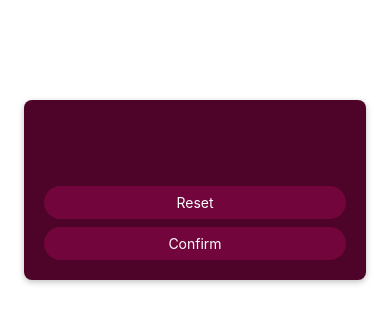
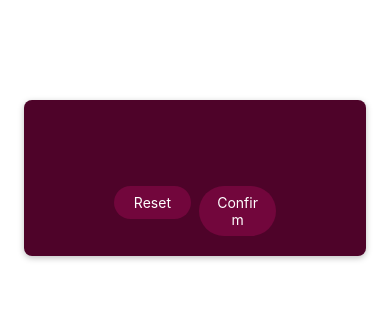
Before and after one commit to mdarif/rn-guess-the-number, a React Native app: screen / in a window 390 px wide. Shown: the top 324 px of the page. Built offline with nearby package versions, Linux system fonts and the light colour scheme.

Commit message:
Improve the buttons

```diff
--- a/screens/StartGameScreen.js
+++ b/screens/StartGameScreen.js
@@ -11,8 +11,14 @@ function StartGameScreen () {
         autoCapitalize='none'
         autoCorrect={false}
       />
-      <PrimaryButton>Reset</PrimaryButton>
-      <PrimaryButton>Confirm</PrimaryButton>
+      <View style={styles.buttonsContainer}>
+        <View style={styles.buttonContainer}>
+          <PrimaryButton>Reset</PrimaryButton>
+        </View>
+        <View style={styles.buttonContainer}>
+          <PrimaryButton>Confirm</PrimaryButton>
+        </View>
+      </View>
     </View>
   )
 }
@@ -21,6 +27,8 @@ export default StartGameScreen
 
 const styles = StyleSheet.create({
   inputContainer: {
+    justifyContent: 'center',
+    alignItems: 'center', //default was stretch
     padding: 16,
     marginTop: 100,
     marginHorizontal: 24,
@@ -42,5 +50,11 @@ const styles = StyleSheet.create({
     marginVertical: 8,
     fontWeight: 'bold',
     textAlign: 'center'
+  },
+  buttonsContainer: {
+    flexDirection: 'row'
+  },
+  buttonContainer: {
+    flex: 1
   }
 })
```
